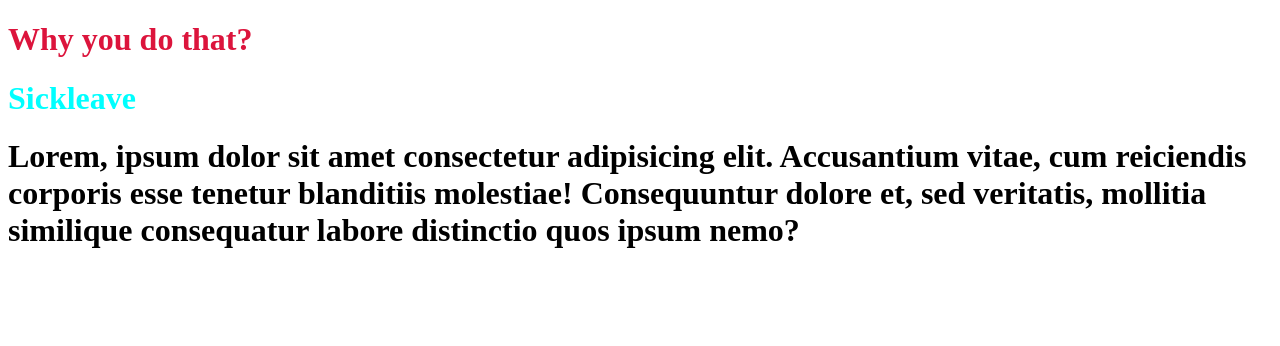
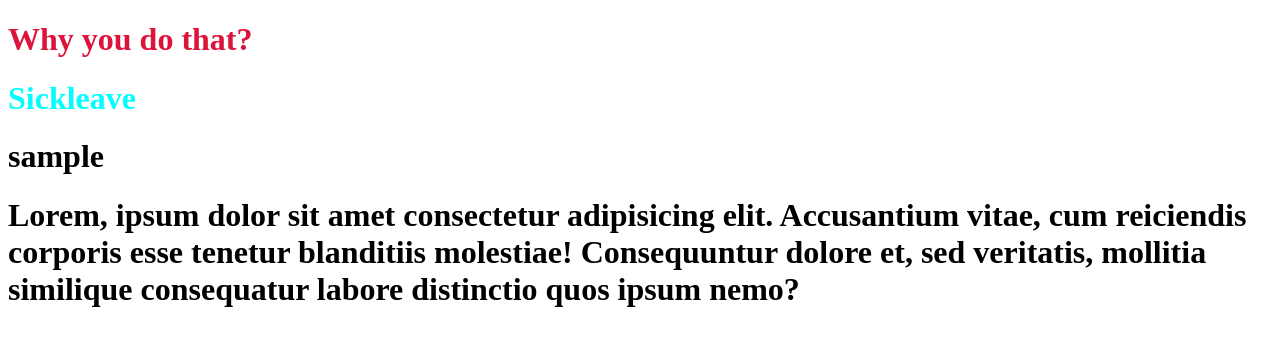
Before and after one commit to mengtheeraphat/sample01, a plain HTML site: page index.html in a window 1280 px wide. Drawn offline with Linux system fonts and the light colour scheme.

```diff
--- a/index.html
+++ b/index.html
@@ -8,7 +8,7 @@
   <body>
     <h1 style="color: crimson">Why you do that?</h1>
     <h1 style="color: aqua">Sickleave</h1>
-    <h1></h1>
+    <h1>sample</h1>
     <h1>
       Lorem, ipsum dolor sit amet consectetur adipisicing elit. Accusantium
       vitae, cum reiciendis corporis esse tenetur blanditiis molestiae!
```
